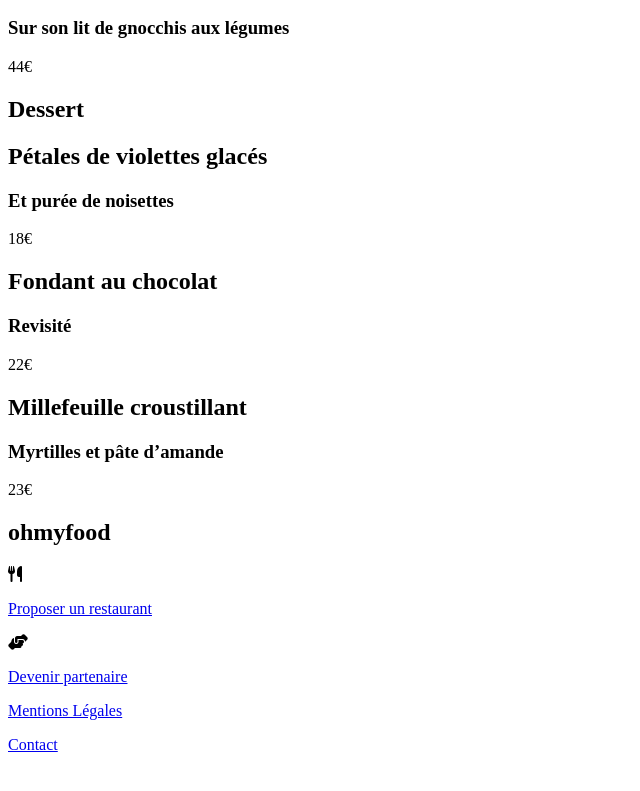
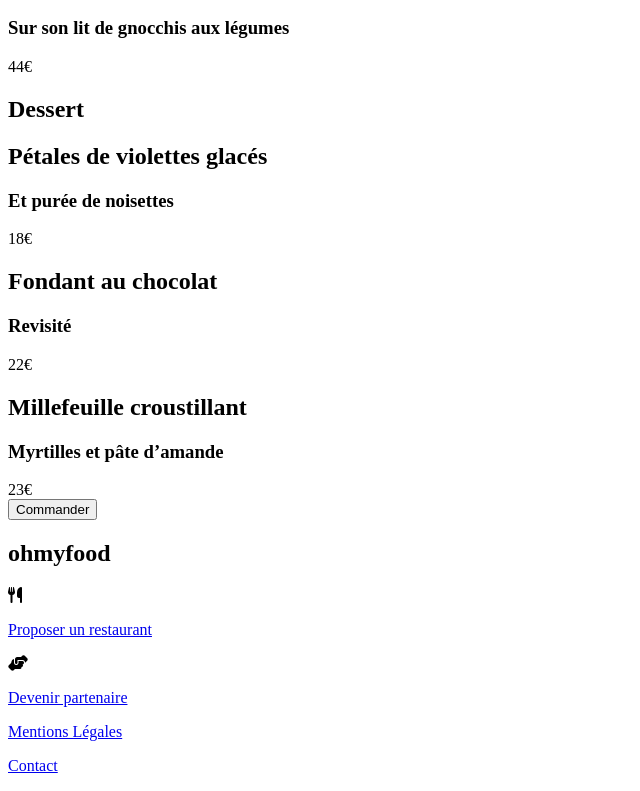
Before and after one commit to OlivierCos/Frontend-Environment-HTML5-SCSS, a plain HTML site: page a-la-francaise.html in a window 1280 px wide. Shown: the part 1425-2216 px from the top of the page, without its empty margins (0-640 px from the left). Before the commit the page ends 2195 px from the top, so only its background shows below. Drawn offline with Linux system fonts and the light colour scheme; a web font is replaced by a local one.

Commit message:
Ajout du bouton Commander secondary pages

```diff
--- a/a-la-francaise.html
+++ b/a-la-francaise.html
@@ -95,6 +95,7 @@
                     <span class="menu_dish_price">23€</span>
                 </div>
             </article>
+            <button type="button" class="btn order_btn">Commander</button>
         </section>
     </main>
     <footer>
```
Also changed, not shown: la-note-enchantee.html (+1 -0 lines), la-palette-du-gout.html (+1 -0 lines), le-delice-des-sens.html (+1 -0 lines).
